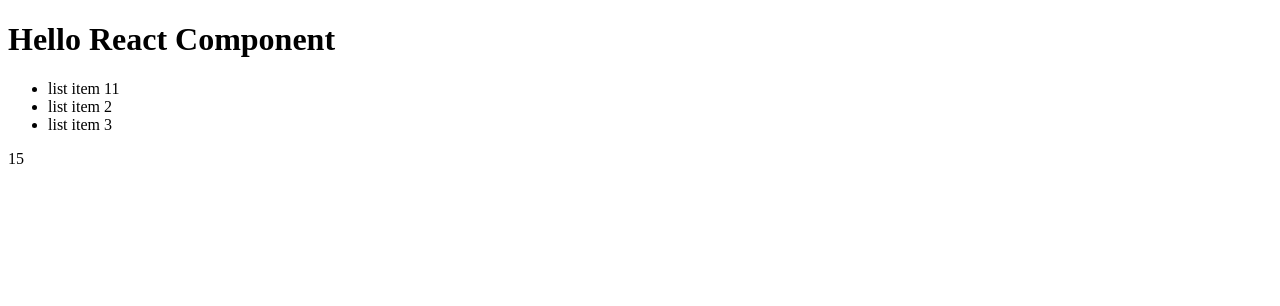
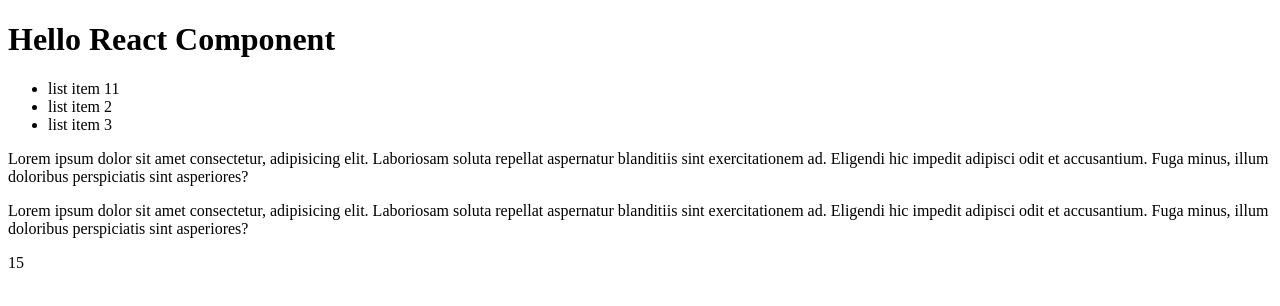
Before and after one commit to tezzzar/fake-shop, a React (Create React App) app: page / in a window 1280 px wide. Shown: the top 306 px of the page. Built offline with nearby package versions, Linux system fonts and the light colour scheme.

Commit message:
add React.Fragment

```diff
--- a/src/App.tsx
+++ b/src/App.tsx
@@ -8,11 +8,27 @@
 const List = () => {
     let a = 10
     return (
-        <ul>
-            <li>list item {a + 1}</li>
-            <li>list item 2</li>
-            <li>list item 3</li>
-        </ul>
+        <React.Fragment>
+            <ul>
+                <li>list item {a + 1}</li>
+                <li>list item 2</li>
+                <li>list item 3</li>
+            </ul>
+            <p>
+                Lorem ipsum dolor sit amet consectetur, adipisicing elit.
+                Laboriosam soluta repellat aspernatur blanditiis sint
+                exercitationem ad. Eligendi hic impedit adipisci odit et
+                accusantium. Fuga minus, illum doloribus perspiciatis sint
+                asperiores?
+            </p>
+            <p>
+                Lorem ipsum dolor sit amet consectetur, adipisicing elit.
+                Laboriosam soluta repellat aspernatur blanditiis sint
+                exercitationem ad. Eligendi hic impedit adipisci odit et
+                accusantium. Fuga minus, illum doloribus perspiciatis sint
+                asperiores?
+            </p>
+        </React.Fragment>
     )
 }
 
```
